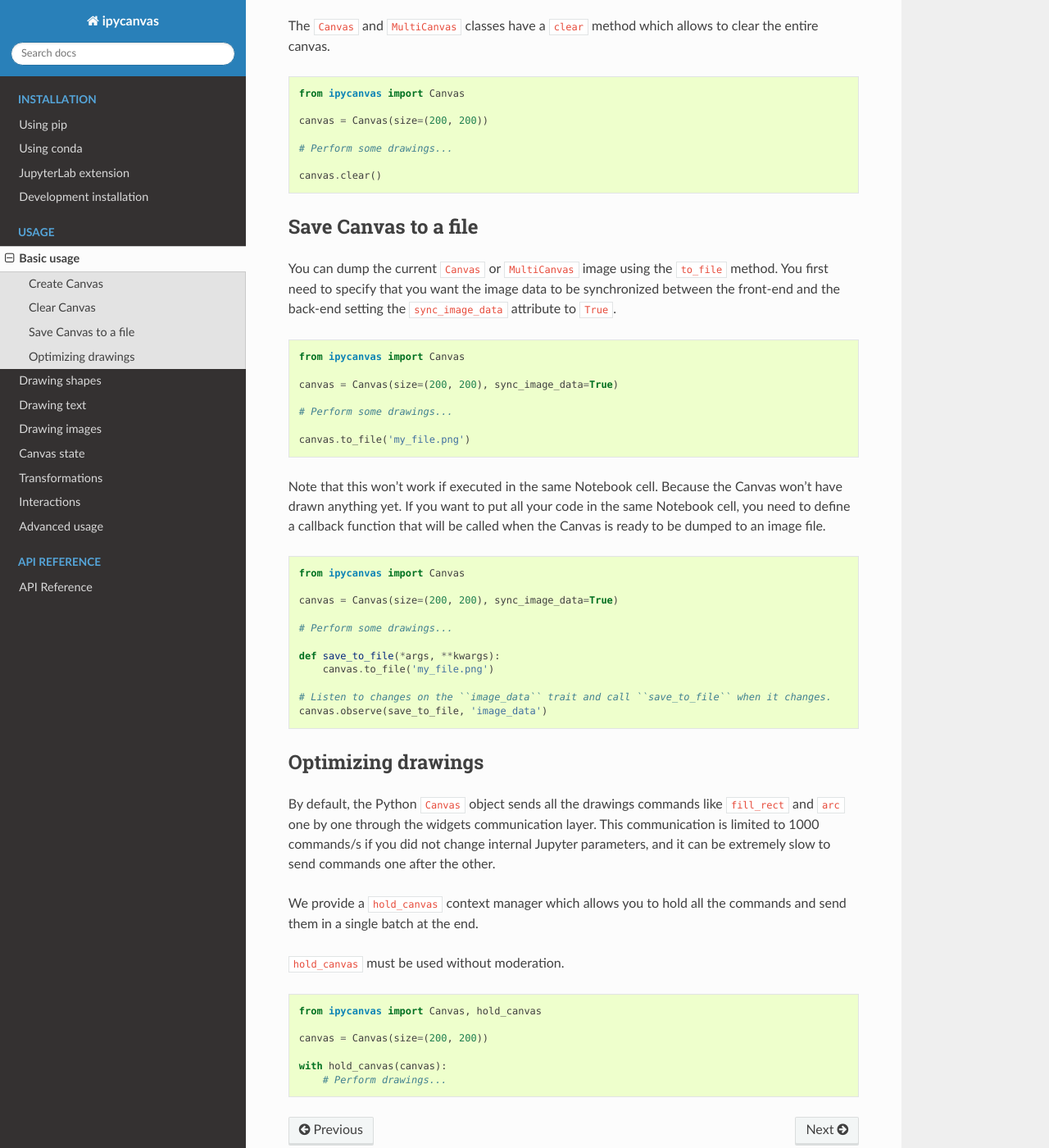
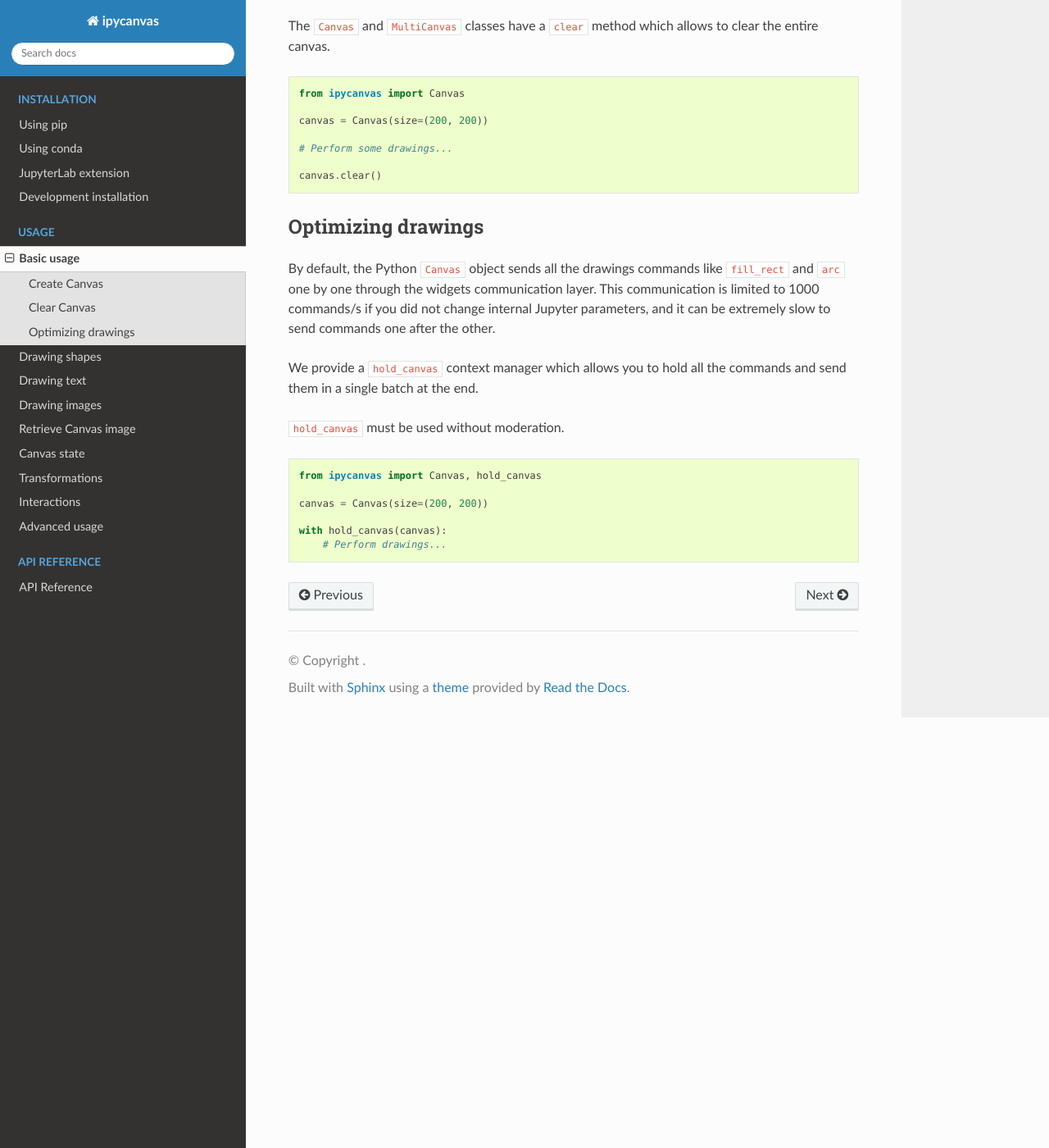
Before and after one commit to aaron-rahman/ipycanvas, a Sphinx documentation site: the page built from docs/source/basic_usage.rst, in a window 1280 px wide and 1400 px high, scrolled down 880 px. Shown: the whole window at 82% size. Built offline with Sphinx 7.4.7 and the Read the Docs theme 2.0.0, drawn with Linux system fonts in a browser that asks for light colours.

```diff
--- a/docs/source/basic_usage.rst
+++ b/docs/source/basic_usage.rst
@@ -48,37 +48,6 @@ The ``Canvas`` and ``MultiCanvas`` classes have a ``clear`` method which allows
 
     canvas.clear()
 
-Save Canvas to a file
----------------------
-
-You can dump the current ``Canvas`` or ``MultiCanvas`` image using the ``to_file`` method. You first need to specify that you want the image data to be synchronized between the front-end and the back-end setting the ``sync_image_data`` attribute to ``True``.
-
-.. code:: Python
-
-    from ipycanvas import Canvas
-
-    canvas = Canvas(size=(200, 200), sync_image_data=True)
-
-    # Perform some drawings...
-
-    canvas.to_file('my_file.png')
-
-Note that this won't work if executed in the same Notebook cell. Because the Canvas won't have drawn anything yet. If you want to put all your code in the same Notebook cell, you need to define a callback function that will be called when the Canvas is ready to be dumped to an image file.
-
-.. code:: Python
-
-    from ipycanvas import Canvas
-
-    canvas = Canvas(size=(200, 200), sync_image_data=True)
-
-    # Perform some drawings...
-
-    def save_to_file(*args, **kwargs):
-        canvas.to_file('my_file.png')
-
-    # Listen to changes on the ``image_data`` trait and call ``save_to_file`` when it changes.
-    canvas.observe(save_to_file, 'image_data')
-
 Optimizing drawings
 -------------------
 
--- a/docs/source/index.rst
+++ b/docs/source/index.rst
@@ -28,6 +28,7 @@ You can try ipycanvas, without the need of installing anything on your computer,
     drawing_shapes
     drawing_text
     drawing_images
+    retrieve_images
     canvas_state
     transformations
     events
--- a/setup.py
+++ b/setup.py
@@ -86,6 +86,7 @@ setup_args = dict(
     include_package_data = True,
     install_requires = [
         'ipywidgets>=7.5.0',
+        'pillow>=6.0',
         'numpy'
     ],
     extras_require = {
```
Also changed, not shown: docs/source/retrieve_images.rst (added, +73 -0 lines), 3 other files.
